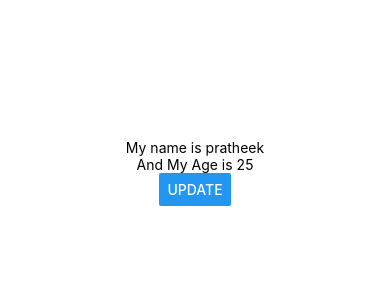
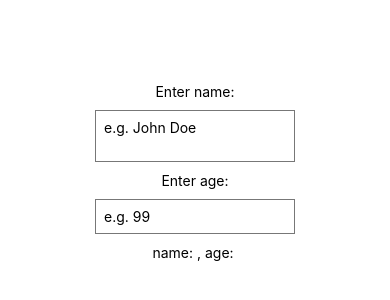
Before and after one commit to pratheekmurthy/React-native-basic-app, a React Native app: screen / in a window 390 px wide. Shown: the part 250-550 px from the top of the page. Built offline with nearby package versions, Linux system fonts and the light colour scheme.

Commit message:
text input

```diff
--- a/App.js
+++ b/App.js
@@ -1,22 +1,29 @@
-import React,{useState} from 'react'
-import { StyleSheet, Text, View,Button } from 'react-native';
+import React, { useState } from 'react';
+import { StyleSheet, Text, View, TextInput } from 'react-native';
 
 export default function App() {
-  const [person,setPerson]= useState({ name:"pratheek",age :"25"})
-
-  const updateHandler =()=>{
-    setPerson({name :"pratham",age : "25"})
-  }
+  const [name, setName] = useState('');
+  const [age, setAge] = useState('');
 
   return (
     <View style={styles.container}>
-      <Text>My name is {person.name}</Text>
-      <Text>And My Age is {person.age}</Text>
-      <View >
-        <Button title="Update" onPress={updateHandler}/>
+
+      <Text>Enter name:</Text>
+      <TextInput
+        multiline
+        placeholder='e.g. John Doe'
+        style={styles.input}
+        onChangeText={(value) => setName(value)} />
+
+      <Text>Enter age:</Text>
+      <TextInput
+        keyboardType='numeric'
+        placeholder='e.g. 99'
+        style={styles.input}
+        onChangeText={(value) => setAge(value)} />
+
+      <Text style={styles.result}>name: {name}, age: {age}</Text>
     </View>
-    </View>
-
   );
 }
 
@@ -27,5 +34,13 @@
     alignItems: 'center',
     justifyContent: 'center',
   },
+  input: {
+    borderWidth: 1,
+    borderColor: '#777',
+    padding: 8,
+    margin: 10,
+    width: 200,
+  }
+});
 
-});
+//key board type is a prop
```
